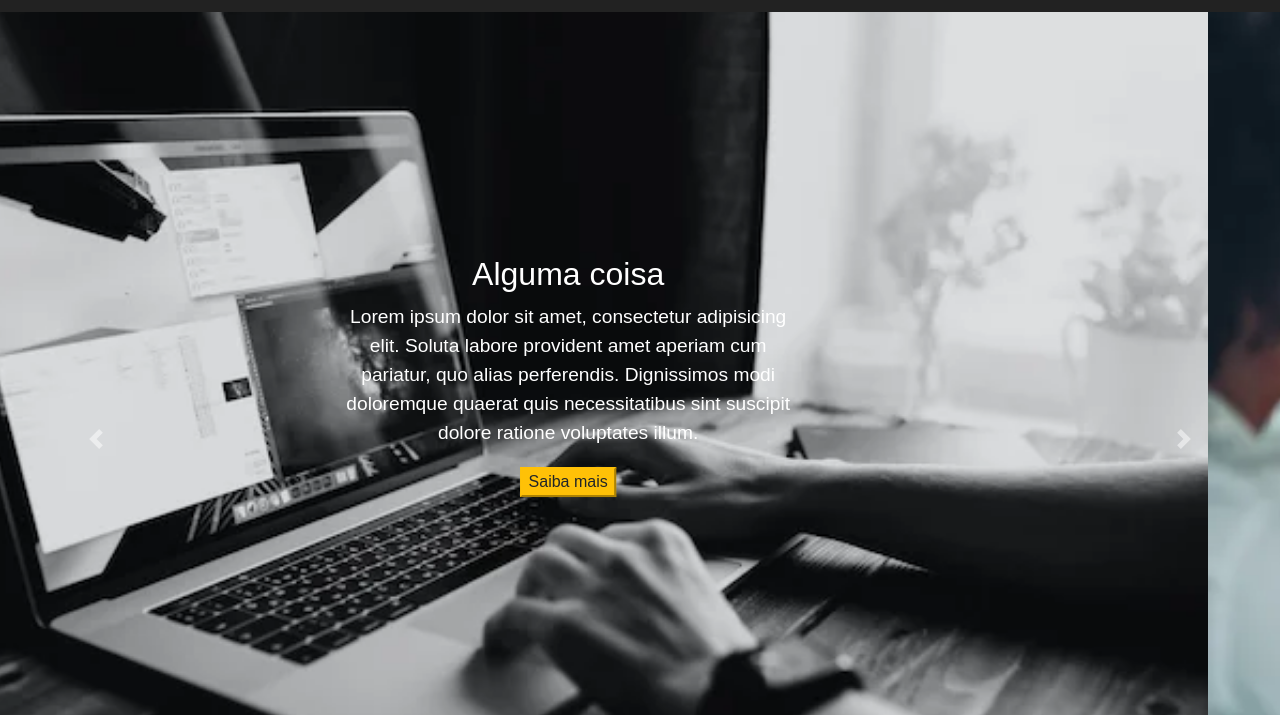
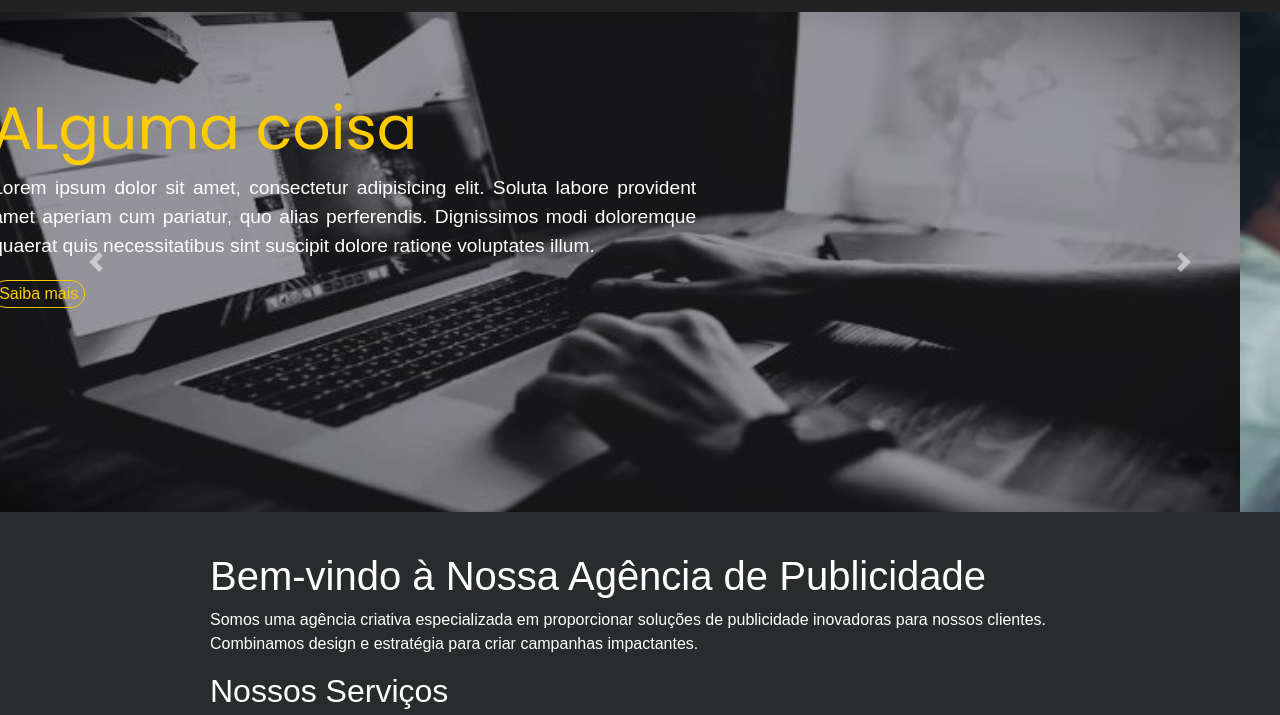
Before and after one commit to jp3droribeiro/repositorio1, a plain HTML site: page index.html in a window 1280 px wide. Shown: the part 74-789 px from the top of the page. Drawn offline with nearby package versions, Linux system fonts and the light colour scheme.

Commit message:
new commit

```diff
--- a/index.html
+++ b/index.html
@@ -8,7 +8,7 @@
     <title>Agência de Publicidade</title>
 </head>
 <body>
-
+    <!-- MENU DA PAGINA  -->
     <header>
         <div class="logo">
             <img src="logo.png" alt="Logo da Empresa">
@@ -28,6 +28,8 @@
         </nav>
     </header>
 
+
+
     <div class="drawer">
         <ul class="drawer-links">
             <li><a href="#" class="nav-link">Início</a></li>
@@ -44,21 +46,22 @@
         <div id="carouselExampleControls" class="carousel slide" data-ride="carousel">
             <div class="carousel-inner">
                 <div class="carousel-item active">
-                    <img src="web pic.webp" class="d-block w-100" alt="Imagem 1">
+                    <img src="web pic.jpg" class="d-block w-100" alt="Imagem 1">
 
                     <div class = "carousel-caption">
-                        <h3>Alguma coisa</h3>
+                        <h3>ALguma coisa</h3>
                         <p>Lorem ipsum dolor sit amet, consectetur adipisicing elit. Soluta labore provident amet aperiam cum pariatur, quo alias perferendis. Dignissimos modi doloremque quaerat quis necessitatibus sint suscipit dolore ratione voluptates illum.</p>
                         <button class = "btn-warning"> Saiba mais</button>
                     </div>
 
+                </div>
 
-                </div>
+
                 <div class="carousel-item">
                     <img src="people marketing pic.webp" class="d-block w-100" alt="Imagem 2">
                 </div>
                 <div class="carousel-item">
-                    <img src="web pic.webp" class="d-block w-100" alt="Imagem 3">
+                    <img src="web pic.jpg" class="d-block w-100" alt="Imagem 3">
                 </div>
             </div>
             <a class="carousel-control-prev" href="#carouselExampleControls" role="button" data-slide="prev">
@@ -88,6 +91,7 @@
         <p>Estamos ansiosos para colaborar com você e transformar suas ideias em realidade. Entre em contato conosco para discutir seus objetivos de publicidade e como podemos ajudar a alcançá-los.</p>
     </div>
 
+    <!-- JQUERY CORRESPONDENTE AO FUNCIONMENTO DO CARROSSEL-->
     <script src="https://code.jquery.com/jquery-3.5.1.slim.min.js"></script>
     <script src="https://cdn.jsdelivr.net/npm/@popperjs/core@2.5.2/dist/umd/popper.min.js"></script>
     <script src="https://stackpath.bootstrapcdn.com/bootstrap/4.5.2/js/bootstrap.min.js"></script>
--- a/style.css
+++ b/style.css
@@ -1,7 +1,10 @@
+@import url('https://fonts.googleapis.com/css2?family=Poppins&family=Roboto&display=swap');
+
+
 body {
     margin: 0;
     font-family: 'Arial', sans-serif;
-    background-color: #2a3133;
+    background-color: #292c2d;
     color: white;
 }
 
@@ -39,7 +42,10 @@ nav {
 }
 
 .nav-link:hover {
-    background-color: #555;
+
+    border-radius: 30px;
+
+    color: #ffcc00;
 }
 
 
@@ -79,25 +85,35 @@ nav {
     text-align: center;
 }
 
-
+img{
+    height: 500px ;
+}
 /* parte do carrossel imagens)____________________ */
 .carousel-container {
     max-width: 100%;
-    margin: 0px auto;
+
+    margin:  auto;
 }
 
+.carousel-item {
 
+    transition: transform 0.8s ease-in-out;
+}
+
+/*   LEGENDA DO CARROSSEL    */
 .carousel-caption {
     position: absolute;
-    top: 50%;
-    left: 50%;
+    top: 40%;
+    left: 30%;
     transform: translate(-50%, -50%);
-    text-align: center;
+    text-align:justify;
     color: white;
 }
 
 .carousel-caption h3 {
-    font-size: 2em;
+    font-family: 'Poppins', sans-serif;
+    color: #ffcc00;
+    font-size: 60px;
     margin-bottom: 10px;
 }
 
@@ -105,11 +121,18 @@ nav {
     font-size: 1.2em;
     margin-bottom: 20px;
 }
+.carousel-caption button{
+    color: #ffcc00;
+    border:#ffcc00 1px,solid,;
+    border-radius: 30px;
+    background: none;
+}
 
 /*_______________________________________________*/
 
 
 .content {
+
     max-width: 900px;
     margin: 20px auto;
     padding: 20px;
```
Also changed, not shown: web pic.jpg (added), web pic.webp (deleted).
